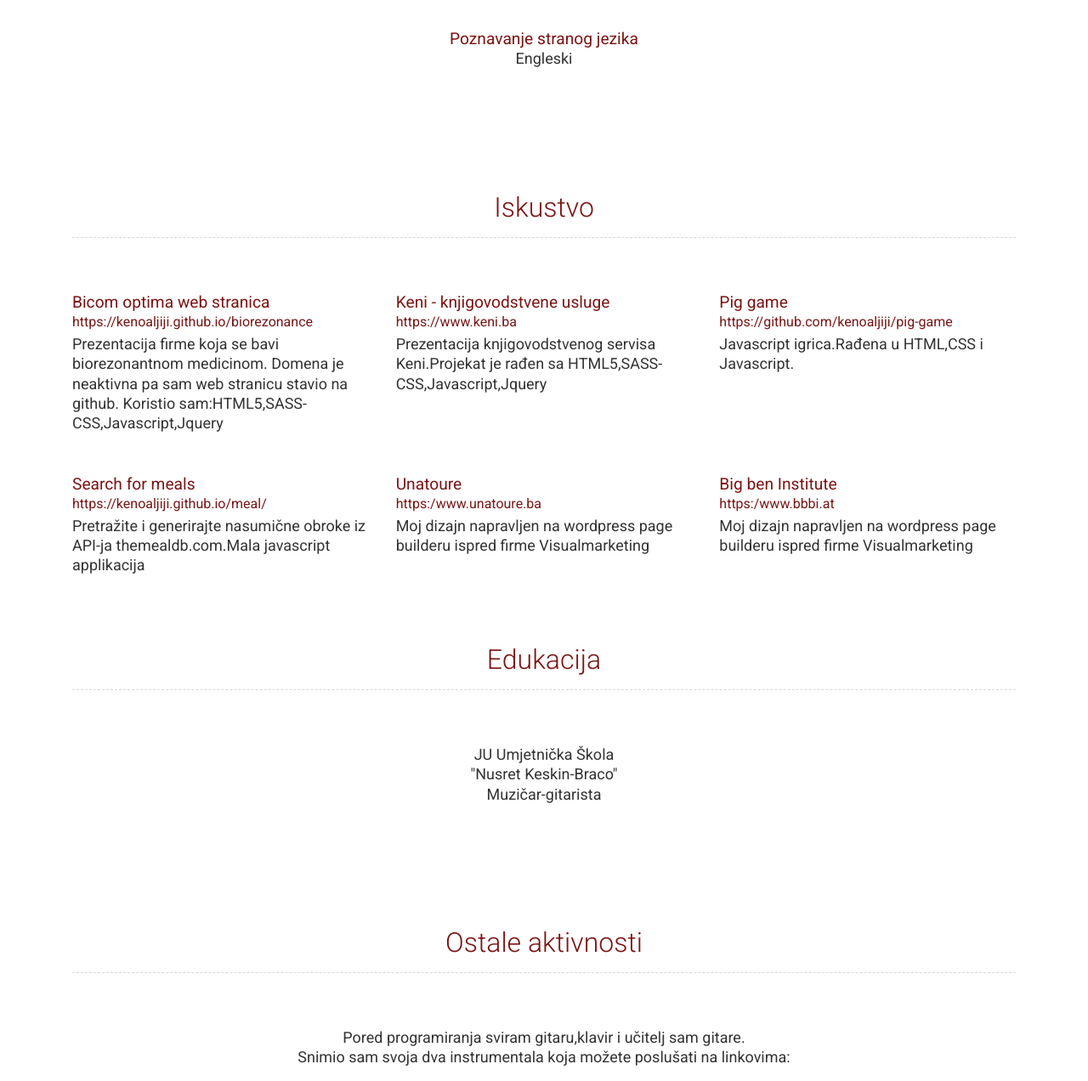
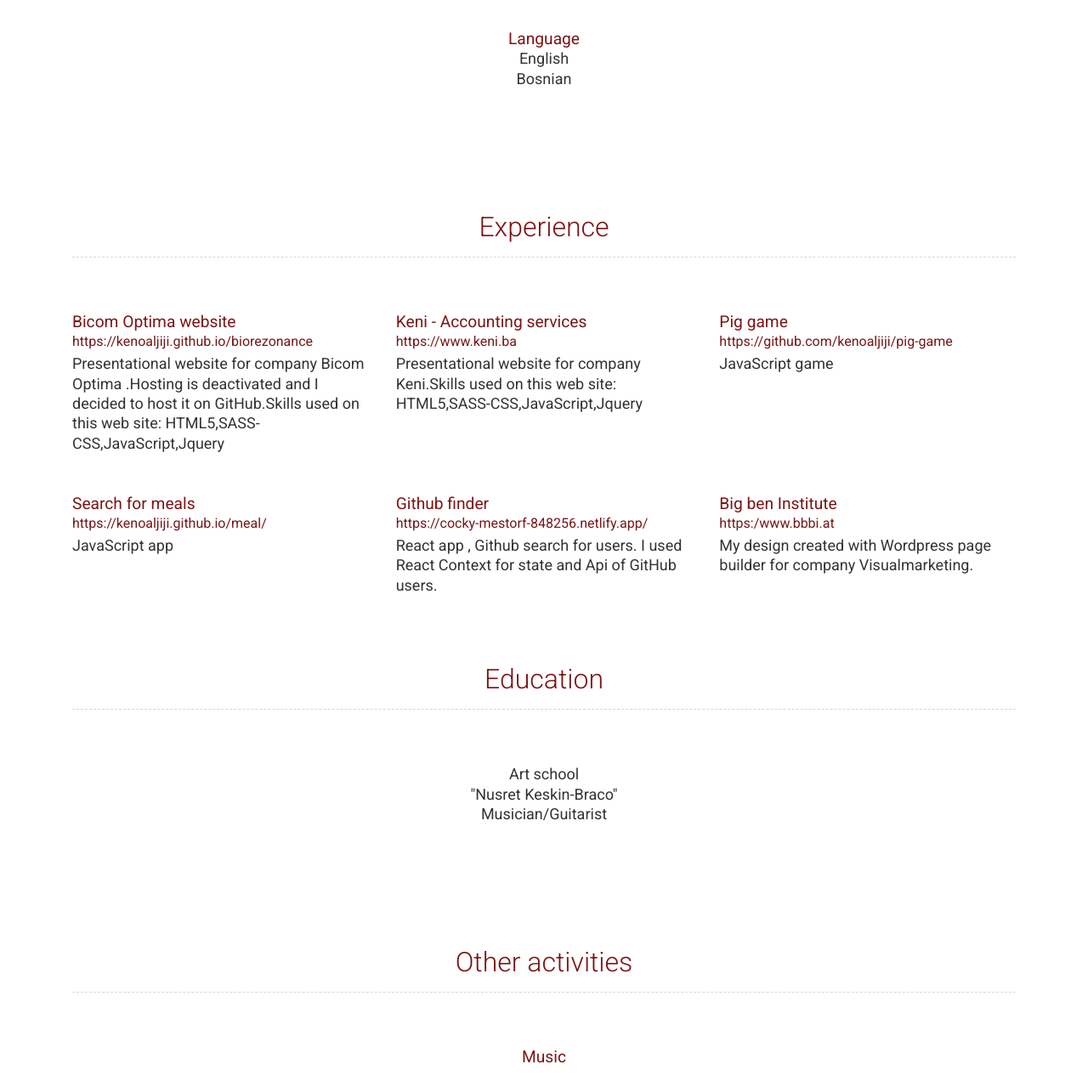
Before and after one commit to kenoaljiji/cv, a website: page index.html in a window 1280 px wide. Shown: the part 665-1937 px from the top of the page at 85% size. Drawn offline with Linux system fonts and the light colour scheme.

Commit message:
new commit

```diff
--- a/index.html
+++ b/index.html
@@ -28,9 +28,9 @@
                             <div class="address">
                                 <p>Stovrela 100</p>
                                 <p>77220,Cazin</p>
-                                <p>Bosna i Hercegovina</p>
+                                <p>Bosnia and Herzegovina</p>
                                 <p>Email: <a href="mailto:keno_a@gmai.com">keno.a89@gmail.com</a></p>
-                                <p>Mob:+387 61 056 710</p>
+                                <p>Phone:+387 61 056 710</p>
                             </div>
                     </div>
             </header>
@@ -38,7 +38,7 @@
             <div class="section-about">
                 <div class="container">
 
-                    <h2>O meni</h2>
+                    <h2>About</h2>
 
                     <div class="content">
 
@@ -46,14 +46,14 @@
 
 
                         <div class="content-text">
-                            <p class="justify">Zdravo , Ja se zovem Kenan i samouki sam programer.Od trenutka kad sam napravio svoju prvu web stranicu i aplikaciju znao sam da će programiranje biti dio mog života. Rješavajući razne izazove dobio sam želju za stalnim učenjem i napredovanjem, što me dodatno nadograđuje kao programera i kao osobu. Ono što je počelo sa mojom prvom jednostavnom web aplikacijom preraslo je u potpunu strast i ljubav prema tom poslu.
-                            Dolje ispod ćete pronaći nekoliko mojih projekata koje pokazuju moju pozadinu i znanje iz web programiranja i dizajna.
+                            <p class="justify">Hello, my name is Kenan and I am self taught programmer. From the moment I produced my first app and website, I know that web development will be my future. But Web Development has never been "just a job" for me. By solving various challenges, I gained a desire for constant learning and progress, which further upgrades me as a programmer and as a person. What started with a simple web app has become a full passion that only gets more exciting as years go by. Bellow you'll find projects I've completed that showcase my skills and general background in web development.
                             </p>
 
-                            <h4 class="mt-3">Vještine:</h4>
-                            <p><i class="fab fa-html5 fa-2x"></i> <i class="fab fa-css3-alt fa-2x"></i> <i class="fab fa-sass fa-2x"></i> <i class="fab fa-js fa-2x"></i> <i class="fab fa-react fa-2x"></i><p></p>
-                            <h4 class="mt-5">Poznavanje stranog jezika</h4>
-                            <p>Engleski</p>
+                            <h4 class="mt-3">Skills:</h4>
+                            <p><i class="fab fa-html5 fa-2x"></i> <i class="fab fa-css3-alt fa-2x"></i> <i class="fab fa-sass fa-2x"></i> <i class="fab fa-js fa-2x"></i> <i class="fab fa-react fa-2x"></i> <i class="fab fa-node fa-2x"></i></i></p>
+                            <h4 class="mt-5">Language</h4>
+                            <p>English</p>
+                            <p>Bosnian</p>
                         </div>
 
                     </div>
@@ -62,23 +62,23 @@
             <div class="section-experience">
                 <div class="container">
 
-                    <h2>Iskustvo</h2>
+                    <h2>Experience</h2>
 
                     <div class="iskustvo">
 
                         <div class="iskustvo-content">
 
-                            <h4>Bicom optima web stranica</h4>
+                            <h4>Bicom Optima website</h4>
                             <a href="https://kenoaljiji.github.io/biorezonance/">https://kenoaljiji.github.io/biorezonance</a>
-                            <p>Prezentacija firme koja se bavi biorezonantnom medicinom. Domena je neaktivna pa sam web stranicu stavio na github. Koristio sam:HTML5,SASS-CSS,Javascript,Jquery
+                            <p>Presentational website for company Bicom Optima .Hosting is deactivated and I decided to host it on GitHub.Skills used on this web site: HTML5,SASS-CSS,JavaScript,Jquery
 
 
                         </div>
                         <div class="iskustvo-content">
 
-                            <h4>Keni - knjigovodstvene usluge</h4>
+                            <h4>Keni - Accounting services </h4>
                             <a href="https://keni.ba">https://www.keni.ba</a>
-                            <p>Prezentacija knjigovodstvenog servisa Keni.Projekat je rađen sa HTML5,SASS-CSS,Javascript,Jquery
+                            <p>Presentational website for company Keni.Skills used on this web site: HTML5,SASS-CSS,JavaScript,Jquery
 
 
                         </div>
@@ -86,7 +86,7 @@
 
                             <h4>Pig game</h4>
                             <a href="https://github.com/kenoaljiji/pig-game">https://github.com/kenoaljiji/pig-game</a>
-                            <p>Javascript igrica.Rađena u HTML,CSS i Javascript.
+                            <p>JavaScript game
 
 
                         </div>
@@ -95,22 +95,23 @@
                             <h4>Search for meals</h4>
                             <a href="https://kenoaljiji.github.io/meal/">https://kenoaljiji.github.io/meal/</a>
                             <p>
-                                Pretražite i generirajte nasumične obroke iz API-ja themealdb.com.Mala javascript applikacija</p>
+                                JavaScript app
+                             </p>
 
 
                         </div>
                         <div class="iskustvo-content">
 
-                            <h4>Unatoure</h4>
-                            <a href="https://unatoure.ba">https:/www.unatoure.ba</a>
-                            <p>Moj dizajn napravljen na wordpress page builderu ispred firme Visualmarketing
+                            <h4>Github finder</h4>
+                            <a href="https://cocky-mestorf-848256.netlify.app/">https://cocky-mestorf-848256.netlify.app/</a>
+                            <p>React app , Github search for users. I used React Context for state and Api of GitHub users.
 
                         </div>
                         <div class="iskustvo-content">
 
                             <h4>Big ben Institute</h4>
                             <a href="http://bbbi.at">https:/www.bbbi.at</a>
-                            <p>Moj dizajn napravljen na wordpress page builderu ispred firme Visualmarketing
+                            <p>My design created with Wordpress page builder for company Visualmarketing.
 
                         </div>
 
@@ -122,12 +123,12 @@
             <div class="section-education">
                 <div class="container">
 
-                    <h2>Edukacija</h2>
+                    <h2>Education</h2>
 
                     <div class="content">
                         <div class="content-text">
-                            <p>JU Umjetnička Škola </br>"Nusret Keskin-Braco"</p>
-                            <p>Muzičar-gitarista</p>
+                            <p>Art school </br>"Nusret Keskin-Braco"</p>
+                            <p>Musician/Guitarist</p>
 
                         </div>
 
@@ -138,13 +139,14 @@
 
                 <div class="container">
 
-                    <h2>Ostale aktivnosti</h2>
+                    <h2>Other activities</h2>
 
                     <div class="content">
                         <div class="content-text">
 
-                            <p>Pored programiranja sviram gitaru,klavir i učitelj sam gitare.</p>
-                            <p class="mb-3">Snimio sam svoja dva instrumentala koja možete poslušati na linkovima:</p>
+                            <h4>Music</h4>
+                            <p class="mt-3">In my free time I play guitar and piano . I'm also a guitar teacher </p>
+                            <p class="mb-3">You can check out my guitar songs that I composed and played on youtube</p>
                             <a href="https://www.youtube.com/watch?v=7E_3jbyK8TU">https://www.youtube.com/watch?v=7E_3jbyK8TU</a> <br/>
                             <a href="https://www.youtube.com/watch?v=giSY_MMO8gU">https://www.youtube.com/watch?v=7E_3jbyK8TU</a>
 
@@ -155,5 +157,6 @@
                 </div>
             </section>
             <footer><p>Aljiji Kenan: <a href="https://github.com/kenoaljiji">github.com/kenoaljiji</a></p></footer>
+            <script src="script.js"></script>
     </body>
 </html>
```
